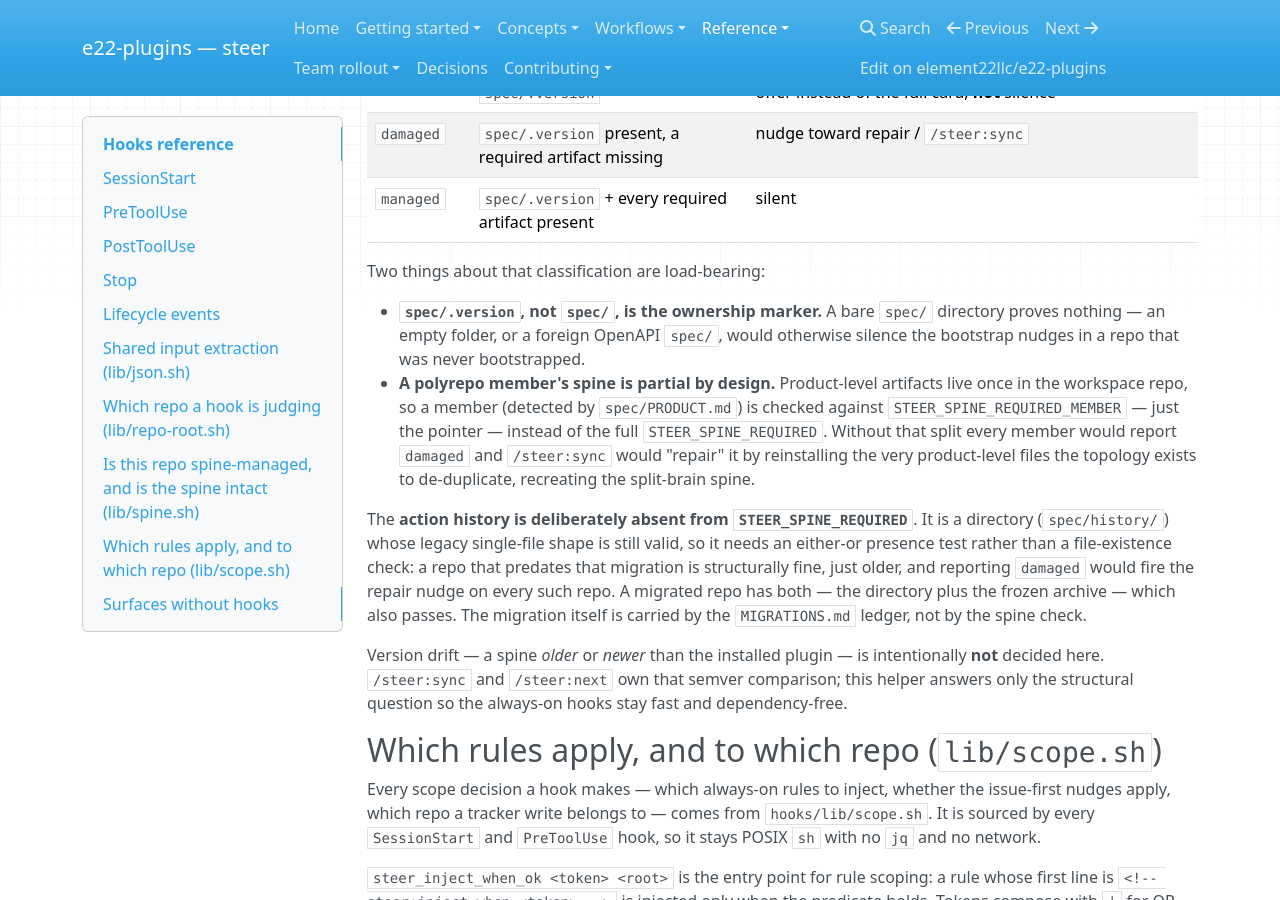
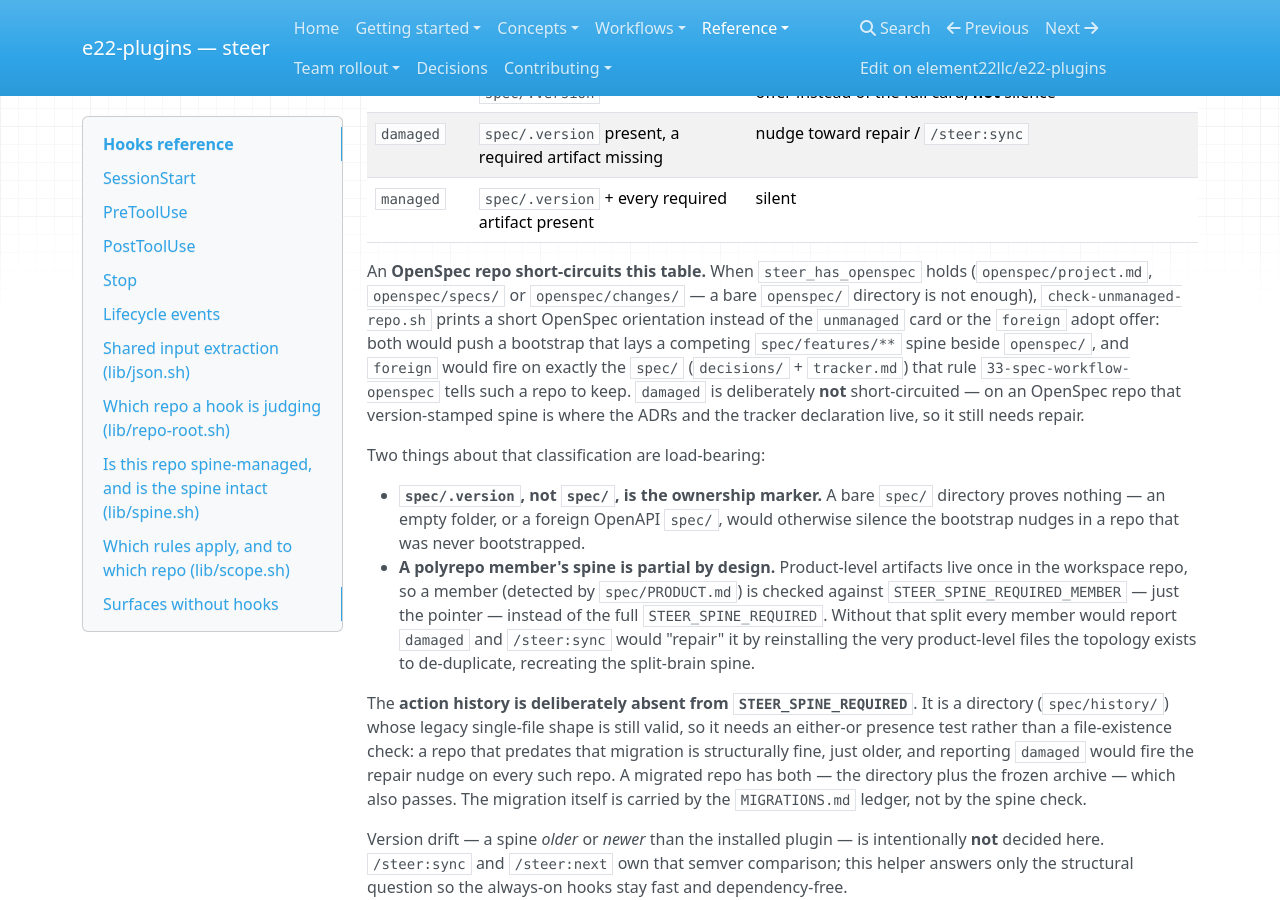
Before and after one commit to element22llc/e22-plugins, an MkDocs documentation site: the page built from docs/reference/hooks.md, in a window 1280 px wide and 900 px high, scrolled down 14846 px. Built offline with MkDocs 1.6.1, drawn with Linux system fonts in a browser that asks for light colours; nearby versions of some CDN libraries.

Commit message:
feat(rules): let a repo drive its spec spine with OpenSpec
steer assumed one spine layout, so a repo using OpenSpec got the worst of
both: rule 30 named artifact paths the repo does not use, and the missing
spec/ read as `unmanaged`, serving the full greenfield bootstrap card every
session — pushing /steer:init, which would lay a competing spec/features/**
spine beside openspec/.

Fixed with the existing scope mechanism rather than a second plugin:

- hooks/lib/scope.sh: steer_has_openspec + the has-openspec inject-when
  token. A structural marker is required (openspec/project.md, specs/ or
  changes/) — a bare openspec/ directory proves nothing, mirroring spine.sh's
  refusal to read a bare spec/ as a spine.
- rules/33-spec-workflow-openspec.md: scoped to has-openspec. Remaps the spec
  artifacts onto /opsx:propose | apply | archive and states that every other
  rule is unchanged. Rule 30 stays UNMARKED on purpose — a marked rule is
  skipped wholesale in knowledge-work mode, where the injection banner
  promises spec-workflow still applies — so 33 overrides it in prose.
- check-unmanaged-repo.sh: an OpenSpec repo gets a short orientation instead
  of the greenfield card or the `foreign` adopt offer (the latter would fire
  on exactly the spec/decisions + spec/tracker.md rule 33 prescribes).
  `damaged` is not short-circuited: that spine holds the ADRs and the tracker.

ADRs and spec/tracker.md stay steer's, provisionally — OpenSpec models
neither, and a change's design.md is archived with its change. Whether they
should fold into openspec/ is the open design question to settle before the
skills grow an OpenSpec backend.

Repos without openspec/ pay nothing: the measured `code` profile is unchanged
at 61,856 characters. Adds an `openspec` budget profile and extends the
code-max fixtures so "every predicate satisfied" stays true.

Co-Authored-By: Claude Opus 5 (1M context) <noreply@anthropic.com>

```diff
--- a/docs/reference/hooks.md
+++ b/docs/reference/hooks.md
@@ -238,6 +238,17 @@ usable on the hook hot path.
 | `damaged` | `spec/.version` present, a required artifact missing | nudge toward repair / `/steer:sync` |
 | `managed` | `spec/.version` + every required artifact present | silent |
 
+An **OpenSpec repo short-circuits this table.** When `steer_has_openspec` holds
+(`openspec/project.md`, `openspec/specs/` or `openspec/changes/` — a bare
+`openspec/` directory is not enough), `check-unmanaged-repo.sh` prints a short
+OpenSpec orientation instead of the `unmanaged` card or the `foreign` adopt
+offer: both would push a bootstrap that lays a competing `spec/features/**`
+spine beside `openspec/`, and `foreign` would fire on exactly the `spec/`
+(`decisions/` + `tracker.md`) that rule `33-spec-workflow-openspec` tells such a
+repo to keep. `damaged` is deliberately **not** short-circuited — on an OpenSpec
+repo that version-stamped spine is where the ADRs and the tracker declaration
+live, so it still needs repair.
+
 Two things about that classification are load-bearing:
 
 - **`spec/.version`, not `spec/`, is the ownership marker.** A bare `spec/`
```
Also changed, not shown: CROSS-SURFACE.md (+1 -1 lines), docs/reference/configuration.md (+1 -0 lines), plugins/steer/rules/33-spec-workflow-openspec.md (added, +33 -0 lines), plugins/steer/templates/github/copilot-instructions.md (+34 -0 lines), 5 other files.
